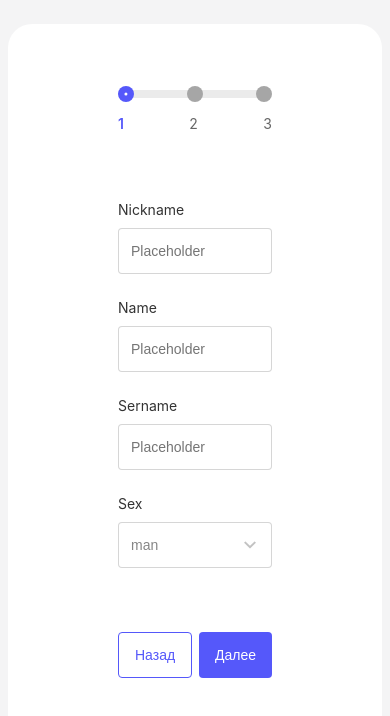
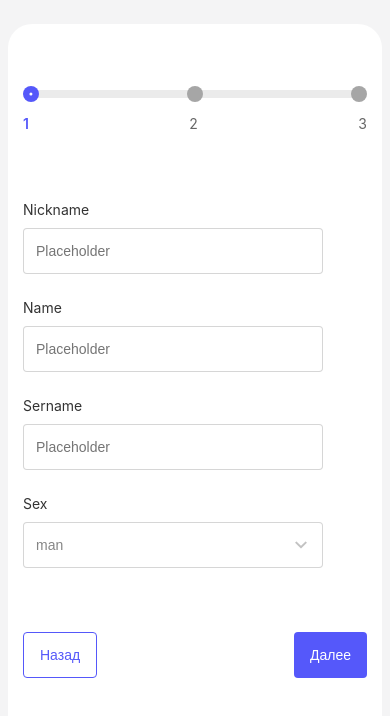
Before and after one commit to guchvlado/FrontCloudCamp, a React (Vite) app: page /create in a window 390 px wide. Shown: the top 716 px of the page. Built offline with nearby package versions, Linux system fonts and the light colour scheme.

Commit message:
feat: Form responsive

```diff
--- a/src/pages/CreatePage/index.module.scss
+++ b/src/pages/CreatePage/index.module.scss
@@ -1,3 +1,15 @@
 .root {
     padding: 62px 110px 80px;
 }
+
+@media (max-width: 768px) {
+    .root {
+        padding: 62px 40px 80px;
+    }
+}
+
+@media (max-width: 576px) {
+    .root {
+        padding: 62px 15px 80px;
+    }
+  }
```
